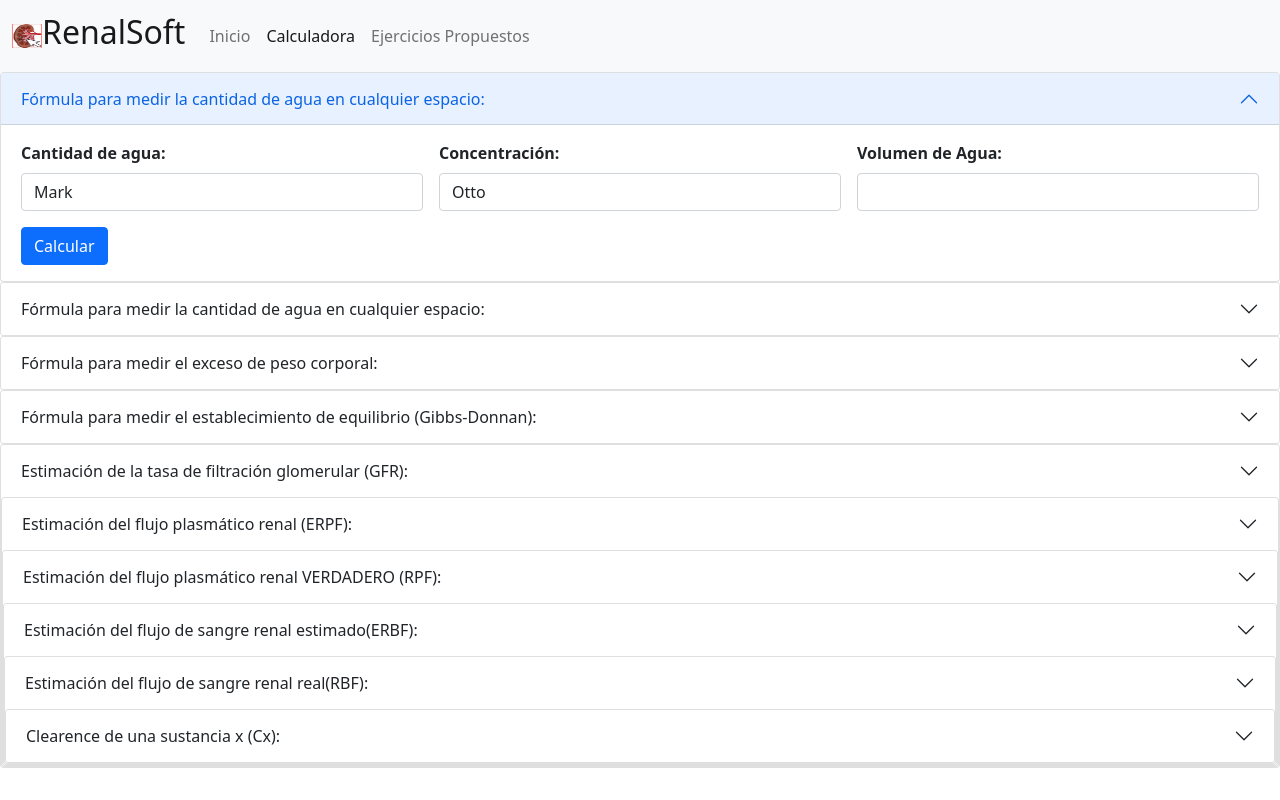
After one commit to Valentina042/renalsoft, a Flask app: template templates/Calculadora2.html in a window 1280 px wide. The commit adds this page. Run offline with Flask 2, Linux system fonts and the light colour scheme; the template is opened without the code that fills it, so the values that code supplies are empty.

Commit message:
add: I was create the view "Calculadora"

```diff
--- a/app.py
+++ b/app.py
@@ -3,7 +3,7 @@ from flask import Flask, render_template
 app = Flask(__name__)
 
 
-@app.route('/vista_inicio')
+@app.route('/')
 def main_template():
     return render_template("index.html")
 
--- /dev/null
+++ b/templates/Calculadora2.html
@@ -0,0 +1,376 @@
+<!DOCTYPE html>
+<html lang="es">
+<head>
+    <meta charset="UTF-8">
+    <meta http-equiv="X-UA-Compatible" content="IE=edge">
+    <meta name="viewport" content="width=device-width, initial-scale=1.0">
+    <link rel="stylesheet" href= ></link>
+    <link href="https://cdn.jsdelivr.net/npm/bootstrap@5.1.1/dist/css/bootstrap.min.css" rel="stylesheet" integrity="sha384-F3w7mX95PdgyTmZZMECAngseQB83DfGTowi0iMjiWaeVhAn4FJkqJByhZMI3AhiU" crossorigin="anonymous">
+    <script src="https://cdn.jsdelivr.net/npm/bootstrap@5.1.1/dist/js/bootstrap.bundle.min.js" integrity="sha384-/bQdsTh/da6pkI1MST/rWKFNjaCP5gBSY4sEBT38Q/9RBh9AH40zEOg7Hlq2THRZ" crossorigin="anonymous"></script>
+    <title>Calculadora</title>
+</head>
+<body>
+    <div class= 2>
+
+    </div>
+</body>
+<body>
+    <nav class="navbar navbar-expand-lg navbar-light bg-light">
+        <div class="container-fluid">
+            <img src="../static/logo.jpeg" alt="" width="30" height="24" class="d-inline-block align-text-top">
+          <a class="navbar-brand" href="#"><h2>RenalSoft</h2></a>
+          <button class="navbar-toggler" type="button" data-bs-toggle="collapse" data-bs-target="#navbarNav" aria-controls="navbarNav" aria-expanded="false" aria-label="Toggle navigation">
+            <span class="navbar-toggler-icon"></span>
+          </button>
+          <div class="collapse navbar-collapse" id="navbarNav">
+            <ul class="navbar-nav">
+              <li class="nav-item">
+                <a class="nav-link" aria-current="page" href="#">Inicio</a>
+              </li>
+              <li class="nav-item">
+                <a class="nav-link active" href="#">Calculadora</a>
+              </li>
+              <li class="nav-item">
+                <a class="nav-link" href="#">Ejercicios Propuestos</a>
+              </li>
+            </ul>
+          </div>
+        </div>
+      </nav>
+      <div class="accordion" id="accordionPanelsStayOpenExample">
+        <div class="accordion-item">
+          <h2 class="accordion-header" id="panelsStayOpen-headingOne">
+            <button class="accordion-button" type="button" data-bs-toggle="collapse" data-bs-target="#panelsStayOpen-collapseOne" aria-expanded="true" aria-controls="panelsStayOpen-collapseOne">
+                Fórmula para medir la cantidad de agua en cualquier espacio:
+            </button>
+          </h2>
+          <div id="panelsStayOpen-collapseOne" class="accordion-collapse collapse show" aria-labelledby="panelsStayOpen-headingOne">
+            <div class="accordion-body">
+              <strong><form class="row g-3 needs-validation" novalidate>
+                <div class="col-md-4">
+                    <label for="validationCustom01" class="form-label">Cantidad de agua: </label>
+                    <input type="text" class="form-control" id="validationCustom01" value="Mark" required>
+                    </div>
+                    <div class="col-md-4">
+                    <label for="validationCustom02" class="form-label">Concentración:</label>
+                    <input type="text" class="form-control" id="validationCustom02" value="Otto" required>
+                    </div>
+                    <div class="col-md-4">
+                    <label for="validationCustomUsername" class="form-label">Volumen de Agua:</label>
+                    <div class="input-group has-validation">
+                        <input type="text" class="form-control" id="validationCustomUsername" aria-describedby="inputGroupPrepend" required>
+                        </div>
+                    </div>
+
+                    <br>
+                    <div class="col-12">
+                        <button class="btn btn-primary" type="submit">Calcular</button>
+                    </div>
+                </form>
+            </div>
+          </div>
+        </div>
+      <div class="accordion-item">
+          <h2 class="accordion-header" id="panelsStayOpen-headingTwo">
+            <button class="accordion-button collapsed" type="button" data-bs-toggle="collapse" data-bs-target="#panelsStayOpen-collapseTwo" aria-expanded="false" aria-controls="panelsStayOpen-collapseTwo">
+            Fórmula para medir la cantidad de agua en cualquier espacio:
+            </button>
+          </h2>
+          <div id="panelsStayOpen-collapseTwo" class="accordion-collapse collapse" aria-labelledby="panelsStayOpen-headingTwo">
+            <div class="accordion-body">
+              <strong><form class="row g-3 needs-validation" novalidate>
+                <div class="col-md-4">
+                  <label for="validationCustom01" class="form-label">Agua Corporal total: </label>
+                  <input type="text" class="form-control" id="validationCustom01" value="Mark" required>
+                  </div>
+                <div class="col-md-4">
+                  <label for="validationCustom02" class="form-label">Constante (0.73):</label>
+                  <input type="text" class="form-control" id="validationCustom02" value="Otto" required>
+                </div>
+                <div class="col-md-4">
+                  <label for="validationCustomUsername" class="form-label">Masa Corporal Magra:</label>
+                  <div class="input-group has-validation">
+                    <input type="text" class="form-control" id="validationCustomUsername" aria-describedby="inputGroupPrepend" required>
+                    </div>
+                  </div>
+                <br>
+                <div class="col-12">
+                  <button class="btn btn-primary" type="submit">Calcular</button>
+                  </div>
+                </form>
+            </div>
+          </div>
+        </div>
+      <div class="accordion-item">
+          <h2 class="accordion-header" id="panelsStayOpen-headingThree">
+            <button class="accordion-button collapsed" type="button" data-bs-toggle="collapse" data-bs-target="#panelsStayOpen-collapseThree" aria-expanded="false" aria-controls="panelsStayOpen-collapseThree">
+            Fórmula para medir el exceso de peso corporal:
+            </button>
+          </h2>
+          <div id="panelsStayOpen-collapseThree" class="accordion-collapse collapse" aria-labelledby="panelsStayOpen-headingThree">
+            <div class="accordion-body">
+              <strong><form class="row g-3 needs-validation" novalidate>
+                <div class="col-md-4">
+                  <label for="validationCustom01" class="form-label">Peso Corporal: </label>
+                  <input type="text" class="form-control" id="validationCustom01" value="Mark" required>
+                </div>
+                <div class="col-md-4">
+                  <label for="validationCustom02" class="form-label">Masa Corporal:</label>
+                  <input type="text" class="form-control" id="validationCustom02" value="Otto" required>
+                </div>
+                <div class="col-md-4">
+                  <label for="validationCustomUsername" class="form-label">Exceso de Peso Corporal:</label>
+                  <div class="input-group has-validation">
+                    <input type="text" class="form-control" id="validationCustomUsername" aria-describedby="inputGroupPrepend" required>
+                    </div>
+                  </div>
+                    <br>
+                    <div class="col-12">
+                    <button class="btn btn-primary" type="submit">Calcular</button>
+                </div>
+              </form>
+            </div>
+          </div>
+        </div>
+      <div class="accordion-item">
+        <h2 class="accordion-header" id="panelsStayOpen-headingFour">
+          <button class="accordion-button collapsed" type="button" data-bs-toggle="collapse" data-bs-target="#panelsStayOpen-collapseFour" aria-expanded="false" aria-controls="panelsStayOpen-collapseThree">
+            Fórmula para medir el establecimiento de equilibrio (Gibbs-Donnan):
+          </button>
+          </h2>
+        <div id="panelsStayOpen-collapseFour" class="accordion-collapse collapse" aria-labelledby="panelsStayOpen-headingFour">
+          <div class="accordion-body">
+            <strong><form class="row g-3 needs-validation" novalidate>
+                <div class="col-md-4">
+                  <label for="validationCustom01" class="form-label">Concentración de Na+ incial: </label>
+                  <input type="text" class="form-control" id="validationCustom01" value="Mark" required>
+                </div>
+                <div class="col-md-4">
+                  <label for="validationCustom02" class="form-label">Concentración de Na+ final:</label>
+                  <input type="text" class="form-control" id="validationCustom02" value="Otto" required>
+                </div>
+                <div class="col-md-4">
+                  <label for="validationCustomUsername" class="form-label">r:</label>
+                  <div class="input-group has-validation">
+                    <input type="text" class="form-control" id="validationCustomUsername" aria-describedby="inputGroupPrepend" required>
+                    </div>
+                  </div>
+                  <br>
+                <div class="col-12">
+                  <button class="btn btn-primary" type="submit">Calcular</button>
+                </div>
+              </form>
+          </div>
+        </div>
+      </div>
+      <div class="accordion-item">
+        <h2 class="accordion-header" id="panelsStayOpen-headingFive">
+          <button class="accordion-button collapsed" type="button" data-bs-toggle="collapse" data-bs-target="#panelsStayOpen-collapseFive" aria-expanded="false" aria-controls="panelsStayOpen-collapseThree">
+            Estimación de la tasa de filtración glomerular (GFR):
+          </button>
+        </h2>
+        <div id="panelsStayOpen-collapseFive" class="accordion-collapse collapse" aria-labelledby="panelsStayOpen-headingFive">
+          <div class="accordion-body">
+            <strong><form class="row g-3 needs-validation" novalidate>
+              <div class="col-md-4">
+                <label for="validationCustom01" class="form-label">Valor del flujo de la orina: </label>
+                <input type="text" class="form-control" id="validationCustom01" value="Mark" required>
+              </div>
+              <div class="col-md-4">
+                <label for="validationCustom02" class="form-label">Cantidad de orina en la orina:</label>
+                <input type="text" class="form-control" id="validationCustom02" value="Otto" required>
+              </div>
+              <div class="col-md-4">
+                <label for="validationCustomUsername" class="form-label">Concentración de insulina en plasma:</label>
+                  <input type="text" class="form-control" id="validationCustom03" aria-describedby="inputGroupPrepend" required>
+              </div>
+              <div class="col-md-4">
+                <label for="validationCustomUsername" class="form-label">GFR:</label>
+                <div class="input-group has-validation">
+                  <input type="text" class="form-control" id="validationCustomUsername" aria-describedby="inputGroupPrepend" required>
+                </div>
+              </div>
+              <br>
+                  <div class="col-12">
+                      <button class="btn btn-primary" type="submit">Calcular</button>
+            </form>
+          </div>
+        </div>
+      </div>
+      <div class="accordion-item">
+        <h2 class="accordion-header" id="panelsStayOpen-headingSix">
+          <button class="accordion-button collapsed" type="button" data-bs-toggle="collapse" data-bs-target="#panelsStayOpen-collapseSix" aria-expanded="false" aria-controls="panelsStayOpen-collapseThree">
+            Estimación del flujo plasmático renal (ERPF):
+          </button>
+        </h2>
+        <div id="panelsStayOpen-collapseSix" class="accordion-collapse collapse" aria-labelledby="panelsStayOpen-headingSix">
+          <div class="accordion-body">
+            <strong><form class="row g-3 needs-validation" novalidate>
+              <div class="col-md-4">
+                <label for="validationCustom01" class="form-label">Valor del flujo de la orina: </label>
+                <input type="text" class="form-control" id="validationCustom01" value="Mark" required>
+              </div>
+              <div class="col-md-4">
+                <label for="validationCustom02" class="form-label">Concentración de ácido paraaminohipúrico en la orina:</label>
+                <input type="text" class="form-control" id="validationCustom02" value="Otto" required>
+              </div>
+              <div class="col-md-4">
+                <label for="validationCustomUsername" class="form-label">Concentración de ácido paraaminohipúrico en plasma:</label>
+                  <input type="text" class="form-control" id="validationCustom03" aria-describedby="inputGroupPrepend" required>
+              </div>
+              <div class="col-md-4">
+                <label for="validationCustomUsername" class="form-label">ERPF:</label>
+                <div class="input-group has-validation">
+                  <input type="text" class="form-control" id="validationCustomUsername" aria-describedby="inputGroupPrepend" required>
+                </div>
+              </div>
+              <br>
+                  <div class="col-12">
+                      <button class="btn btn-primary" type="submit">Calcular</button>
+            </form>
+          </div>
+        </div>
+      </div>
+      <div class="accordion-item">
+        <h2 class="accordion-header" id="panelsStayOpen-headingSeven">
+          <button class="accordion-button collapsed" type="button" data-bs-toggle="collapse" data-bs-target="#panelsStayOpen-collapseSeven" aria-expanded="false" aria-controls="panelsStayOpen-collapseThree">
+            Estimación del flujo plasmático renal VERDADERO (RPF):
+          </button>
+        </h2>
+        <div id="panelsStayOpen-collapseSeven" class="accordion-collapse collapse" aria-labelledby="panelsStayOpen-headingSeven">
+          <div class="accordion-body">
+            <strong><form class="row g-3 needs-validation" novalidate>
+              <div class="col-md-4">
+                <label for="validationCustom01" class="form-label">Valor del flujo de la orina: </label>
+                <input type="text" class="form-control" id="validationCustom01" value="Mark" required>
+              </div>
+              <div class="col-md-4">
+                <label for="validationCustom02" class="form-label">Concentración de ácido paraaminohipúrico en la orina:</label>
+                <input type="text" class="form-control" id="validationCustom02" value="Otto" required>
+              </div>
+              <div class="col-md-4">
+                <label for="validationCustomUsername" class="form-label">Concentración de ácido paraaminohipúrico en sangre arterial:</label>
+                  <input type="text" class="form-control" id="validationCustom03" aria-describedby="inputGroupPrepend" required>
+              </div>
+              <div class="col-md-4">
+                  <label for="validationCustomUsername" class="form-label">Concentración de ácido paraaminohipúrico en sangre venosa:</label>
+                    <input type="text" class="form-control" id="validationCustom04" aria-describedby="inputGroupPrepend" required>
+                </div>
+              <div class="col-md-4">
+                <label for="validationCustomUsername" class="form-label">RPF:</label>
+                <div class="input-group has-validation">
+                  <input type="text" class="form-control" id="validationCustomUsername" aria-describedby="inputGroupPrepend" required>
+                </div>
+              </div>
+              <br>
+                  <div class="col-12">
+                      <button class="btn btn-primary" type="submit">Calcular</button>
+            </form>
+          </div>
+        </div>
+      </div>
+      <div class="accordion-item">
+        <h2 class="accordion-header" id="panelsStayOpen-headingEigth">
+          <button class="accordion-button collapsed" type="button" data-bs-toggle="collapse" data-bs-target="#panelsStayOpen-collapseEigth" aria-expanded="false" aria-controls="panelsStayOpen-collapseThree">
+            Estimación del flujo de sangre renal estimado(ERBF):
+          </button>
+        </h2>
+        <div id="panelsStayOpen-collapseEigth" class="accordion-collapse collapse" aria-labelledby="panelsStayOpen-headingEigth">
+          <div class="accordion-body">
+            <strong><form class="row g-3 needs-validation" novalidate>
+              <div class="col-md-4">
+                <label for="validationCustom01" class="form-label">ERPF: </label>
+                <input type="text" class="form-control" id="validationCustom01" value="Mark" required>
+              </div>
+              <div class="col-md-4">
+                <label for="validationCustom02" class="form-label">Hematocrito:</label>
+                <input type="text" class="form-control" id="validationCustom02" value="Otto" required>
+              </div>
+              <div class="col-md-4">
+                <label for="validationCustomUsername" class="form-label">ERBF:</label>
+                <div class="input-group has-validation">
+                  <input type="text" class="form-control" id="validationCustomUsername" aria-describedby="inputGroupPrepend" required>
+                </div>
+              </div>
+              <br>
+                  <div class="col-12">
+                      <button class="btn btn-primary" type="submit">Calcular</button>
+            </form>
+          </div>
+        </div>
+      </div>
+      <div class="accordion-item">
+        <h2 class="accordion-header" id="panelsStayOpen-headingNine">
+          <button class="accordion-button collapsed" type="button" data-bs-toggle="collapse" data-bs-target="#panelsStayOpen-collapseNine" aria-expanded="false" aria-controls="panelsStayOpen-collapseThree">
+            Estimación del flujo de sangre renal real(RBF):
+          </button>
+        </h2>
+        <div id="panelsStayOpen-collapseNine" class="accordion-collapse collapse" aria-labelledby="panelsStayOpen-headingNine">
+          <div class="accordion-body">
+            <strong><form class="row g-3 needs-validation" novalidate>
+              <div class="col-md-4">
+                <label for="validationCustom01" class="form-label">RPF: </label>
+                <input type="text" class="form-control" id="validationCustom01" value="Mark" required>
+              </div>
+              <div class="col-md-4">
+                <label for="validationCustom02" class="form-label">Hematocrito:</label>
+                <input type="text" class="form-control" id="validationCustom02" value="Otto" required>
+              </div>
+              <div class="col-md-4">
+                <label for="validationCustomUsername" class="form-label">RBF:</label>
+                <div class="input-group has-validation">
+                  <input type="text" class="form-control" id="validationCustomUsername" aria-describedby="inputGroupPrepend" required>
+                </div>
+              </div>
+              <br>
+                  <div class="col-12">
+                      <button class="btn btn-primary" type="submit">Calcular</button>
+            </form>
+          </div>
+        </div>
+      </div>
+      <div class="accordion-item">
+        <h2 class="accordion-header" id="panelsStayOpen-headingTen">
+          <button class="accordion-button collapsed" type="button" data-bs-toggle="collapse" data-bs-target="#panelsStayOpen-collapseTen" aria-expanded="false" aria-controls="panelsStayOpen-collapseThree">
+            Clearence de una sustancia x (Cx):
+          </button>
+        </h2>
+        <div id="panelsStayOpen-collapseTen" class="accordion-collapse collapse" aria-labelledby="panelsStayOpen-headingTen">
+          <div class="accordion-body">
+            <strong><form class="row g-3 needs-validation" novalidate>
+              <div class="col-md-4">
+                <label for="validationCustom01" class="form-label">Flujo de orina: </label>
+                <input type="text" class="form-control" id="validationCustom01" value="Mark" required>
+              </div>
+              <div class="col-md-4">
+                <label for="validationCustom02" class="form-label">Cantida de sustancia x en la orina:</label>
+                <input type="text" class="form-control" id="validationCustom02" value="Otto" required>
+              </div>
+              <div class="col-md-4">
+                  <label for="validationCustom02" class="form-label">Cantida de sustancia x en el plasma:</label>
+                  <input type="text" class="form-control" id="validationCustom02" value="Otto" required>
+                </div>
+              <div class="col-md-4">
+                <label for="validationCustomUsername" class="form-label">Cx:</label>
+                <div class="input-group has-validation">
+                  <input type="text" class="form-control" id="validationCustomUsername" aria-describedby="inputGroupPrepend" required>
+                </div>
+              </div>
+              <br>
+                  <div class="col-12">
+                      <button class="btn btn-primary" type="submit">Calcular</button>
+            </form>
+          </div>
+        </div>
+      </div>
+    </div>
+
+
+
+
+
+
+
+
+
+</body>
--- a/templates/index.html
+++ b/templates/index.html
@@ -22,7 +22,7 @@
           <div class="collapse navbar-collapse" id="navbarNav">
             <ul class="navbar-nav">
               <li class="nav-item">
-                <a class="nav-link active" aria-current="page" href="vista_inicio">Inicio</a>
+                <a class="nav-link active" aria-current="page" href="/">Inicio</a>
               </li>
               <li class="nav-item">
                 <a class="nav-link" href="#">Calculadora</a>
```
